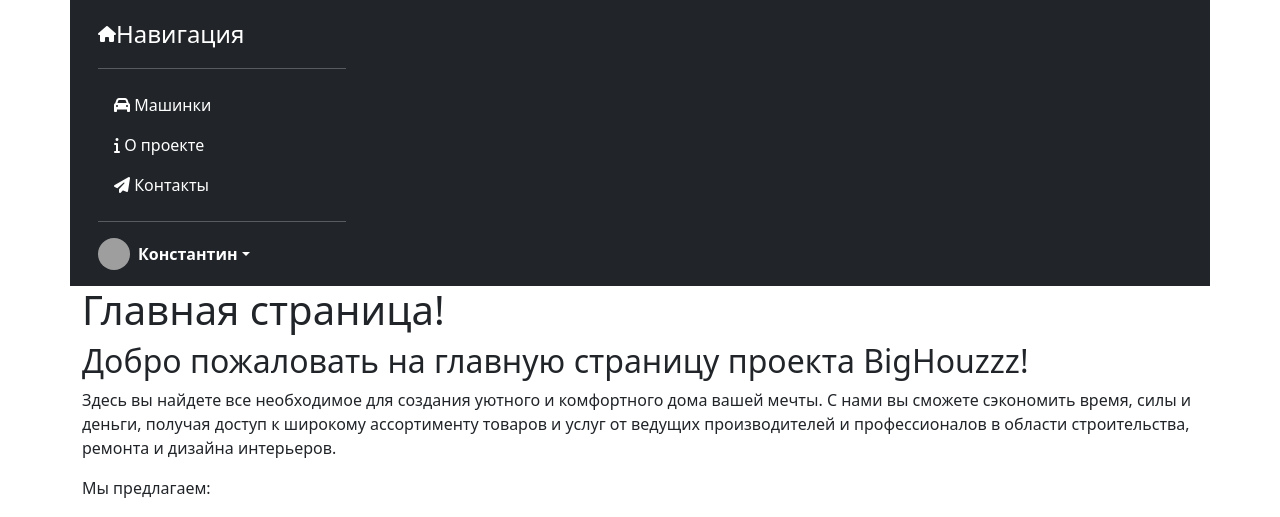
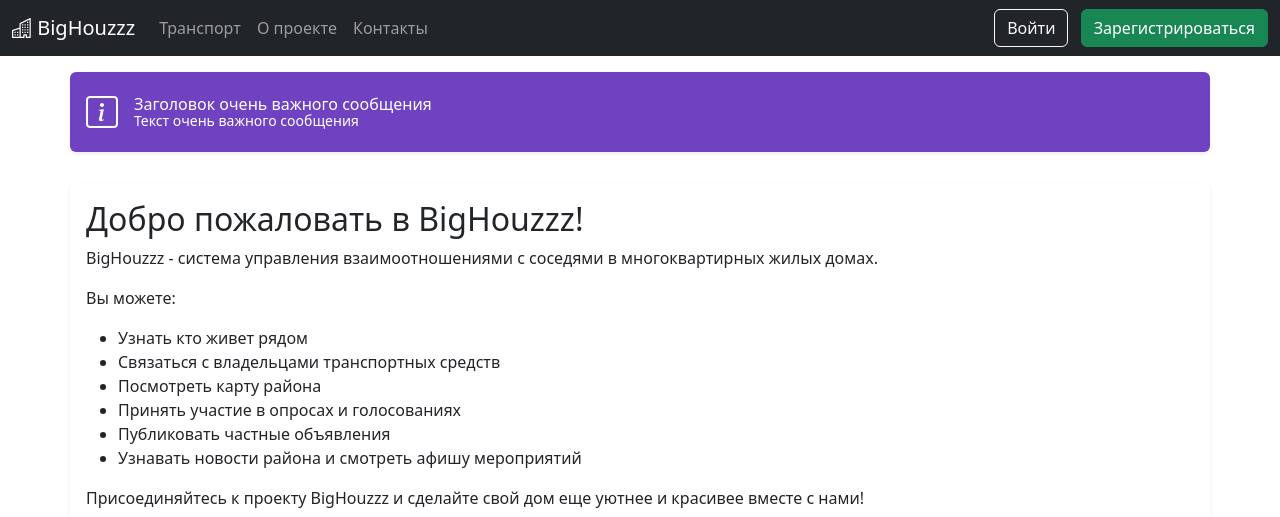
Before and after one commit to botalov-pro/BigHouzzz, a Django app: page / in a window 1280 px wide. Shown: the top 517 px of the page. Run offline with Django 4.2, Linux system fonts and the light colour scheme; some libraries are stand-ins or nearby versions; grey boxes are pictures that could not be loaded.

Commit message:
changed all index.html. Done!

```diff
--- a/core/templates/core/index.html
+++ b/core/templates/core/index.html
@@ -3,8 +3,9 @@
 <head>
     <meta charset="utf-8">
     <meta name="viewport" content="width=device-width, initial-scale=1">
+    <meta name="author" content="Konstantin Botalov">
     <title>{% block title %}Главная страница!{% endblock %}</title>
-    <script src="https://kit.fontawesome.com/a97047fead.js" crossorigin="anonymous"></script>
+    <link rel="stylesheet" href="https://cdn.jsdelivr.net/npm/bootstrap-icons@1.11.1/font/bootstrap-icons.css"> {# Иконки Bootstrap #}
     {% load bootstrap5 %}
     {% bootstrap_css %}
     {% bootstrap_javascript %}
@@ -14,47 +15,33 @@
 
 {# Header #}
 <header>
-    <div class="container">
+    <div class="container-fluid">
         <div class="row">
-                        <nav class="sidebar-sticky bg-dark navbar-dark navbar-expand-md">
-                <div class="d-flex flex-column flex-shrink-0 p-3 text-bg-dark" style="width: 280px;">
-                    <a href="/" class="d-flex align-items-center mb-3 mb-md-0 me-md-auto text-white text-decoration-none">
-                        <i class="fa-solid fa-home"></i>
-                        <span class="fs-4">Навигация</span>
+            <nav class="navbar navbar-expand-md fixed-top navbar-dark bg-dark mb-4">
+                <div class="container-fluid">
+                    <a class="navbar-brand" href="/">
+                        <i class="bi bi-buildings" style="font-size: 32; width: 2rem; height: 2rem"></i>
+                        BigHouzzz
                     </a>
-                <hr>
-                <ul class="nav nav-pills flex-column mb-auto">
+                    <button class="navbar-toggler" type="button" data-bs-toggle="collapse" data-bs-target="#navbarCollapse" aria-controls="navbarCollapse" aria-expanded="false" aria-label="Toggle navigation">
+                        <span class="navbar-toggler-icon"></span>
+                    </button>
+                    <div class="collapse navbar-collapse" id="navbarCollapse">
+                        <ul class="navbar-nav me-auto mb-2 mb-md-0">
                             <li class="nav-item">
-                        <a href="/cars" class="nav-link text-white" aria-current="page">
-                            <i class="fa-solid fa-car"></i>
-                            Машинки
-                        </a>
+                                <a class="nav-link" href="/cars">Транспорт</a>
                             </li>
-                    <li>
-                        <a href="/about" class="nav-link text-white">
-                            <i class="fa-solid fa-info"></i>
-                            О проекте
-                        </a>
+                            <li class="nav-item">
+                                <a class="nav-link" href="/about">О проекте</a>
                             </li>
-                    <li>
-                        <a href="#" class="nav-link text-white">
-                            <i class="fa-solid fa-paper-plane"></i>
-                            Контакты
-                        </a>
+                            <li class="nav-item">
+                                <a class="nav-link" href="/contacts">Контакты</a>
                             </li>
                         </ul>
-                <hr>
-                <div class="dropdown">
-                    <a href="#" class="d-flex align-items-center text-white text-decoration-none dropdown-toggle" data-bs-toggle="dropdown" aria-expanded="false">
-                        <img src="https://github.com/mdo.png" alt="" width="32" height="32" class="rounded-circle me-2">
-                        <strong>Константин</strong>
-                    </a>
-                    <ul class="dropdown-menu dropdown-menu-dark text-small shadow">
-                        <li><a class="dropdown-item" href="#">Настройки</a></li>
-                        <li><a class="dropdown-item" href="#">Профиль</a></li>
-                        <li><hr class="dropdown-divider"></li>
-                        <li><a class="dropdown-item" href="#">Выход</a></li>
-                    </ul>
+                        <div class="text-end">
+                            <button type="button" class="btn btn-outline-light me-2">Войти</button>
+                            <button type="button" class="btn btn-success">Зарегистрироваться</button>
+                        </div>
                     </div>
                 </div>
             </nav>
@@ -63,25 +50,30 @@
 </header>
 
 {# Main #}
-<section>
-    <div class="container">
+<section class="container" style="padding-top: 56px">
         <div class="row">
-            <main>
-                <h1>Главная страница!</h1>
-            <h2>Добро пожаловать на главную страницу проекта BigHouzzz!</h2>
+            <div class="d-flex align-items-center p-3 my-3 text-white rounded shadow-sm" style="background-color: #6f42c1;">
+                <i class="bi bi-info-square" style="font-size: 2rem; width: 3rem; height: 3rem"></i>
+            <div class="lh-1">
+                <h1 class="h6 mb-0 text-white lh-1">Заголовок очень важного сообщения</h1>
+                <small>Текст очень важного сообщения</small>
+            </div>
+            </div>
+
+            <main class="my-3 p-3 bg-body rounded shadow-sm">
+                <h1 class="visually-hidden">Главная страница!</h1>
+                <h2>Добро пожаловать в BigHouzzz!</h2>
             <p>
-                Здесь вы найдете все необходимое для создания уютного и комфортного дома вашей мечты. С нами вы сможете сэкономить время, силы и деньги, получая доступ к широкому ассортименту товаров и услуг от ведущих производителей и профессионалов в области строительства, ремонта и дизайна интерьеров.
+                BigHouzzz - система управления взаимоотношениями с соседями в многоквартирных жилых домах.
             </p>
-            <p>Мы предлагаем:
+            <p>Вы можете:
             <ul>
-                <li>Товары для строительства и ремонта: от строительных материалов до бытовой техники и мебели.</li>
-                <li>Услуги по дизайну интерьеров: разработка проектов, консультации по выбору материалов и предметов интерьера.</li>
-                <li>Профессиональные советы и рекомендации от экспертов в области строительства и ремонта.</li>
-                <li>Обзоры и рейтинги товаров и услуг, представленных на сайте.</li>
-                <li>Возможность общения с другими пользователями и профессионалами для обмена опытом и получения советов.</li>
-                <li>Новости и актуальные акции от партнеров проекта.</li>
-                <li>Удобный интерфейс и система поиска для быстрого нахождения интересующих товаров и услуг.</li>
-                <li>Безопасные сделки и гарантия качества предлагаемых товаров и услуг.</li>
+                <li>Узнать кто живет рядом</li>
+                <li>Связаться с владельцами транспортных средств</li>
+                <li>Посмотреть карту района</li>
+                <li>Принять участие в опросах и голосованиях</li>
+                <li>Публиковать частные объявления</li>
+                <li>Узнавать новости района и смотреть афишу мероприятий</li>
             </ul>
             <p>
                 Присоединяйтесь к проекту BigHouzzz и сделайте свой дом еще уютнее и красивее вместе с нами!
@@ -90,15 +82,14 @@
             <img src="https://gzhi.mosreg.ru/upload/files/o/J/oJfMAwlgpwjl6w8ZZJKEyvfsgSsgKSMVY1mlRzlnm1Y6mdNGDT0rkwD02a6mw2LlIVoscGEw0lYLMh4Lr62SzwO9WGowVLoP.jpg" width="100%">
             </main>
         </div>
-    </div>
 </section>
 
 {# Footer #}
 <footer>
-    <div class="container">
+    <div class="container align-items-center bg-dark rounded text-white-50 p-3 my-3 ">
         <div class="row">
-            <div class="text-center">
-                (c) BigHouzzz, 2023.
+            <div class="text-center mt-auto">
+                &copy; BigHouzzz, 2023.
             </div>
         </div>
     </div>
```
Lines whose indentation alone changed are shown as unchanged.
